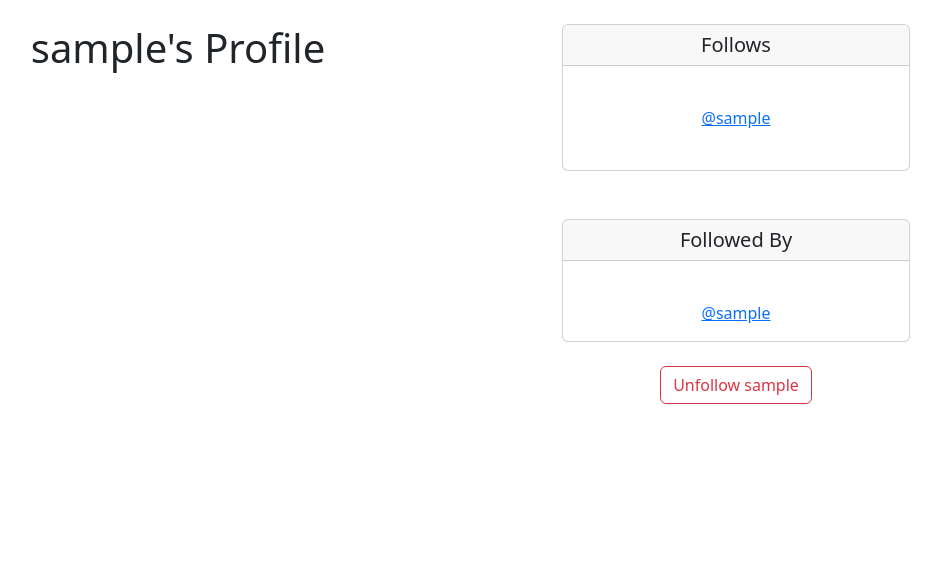
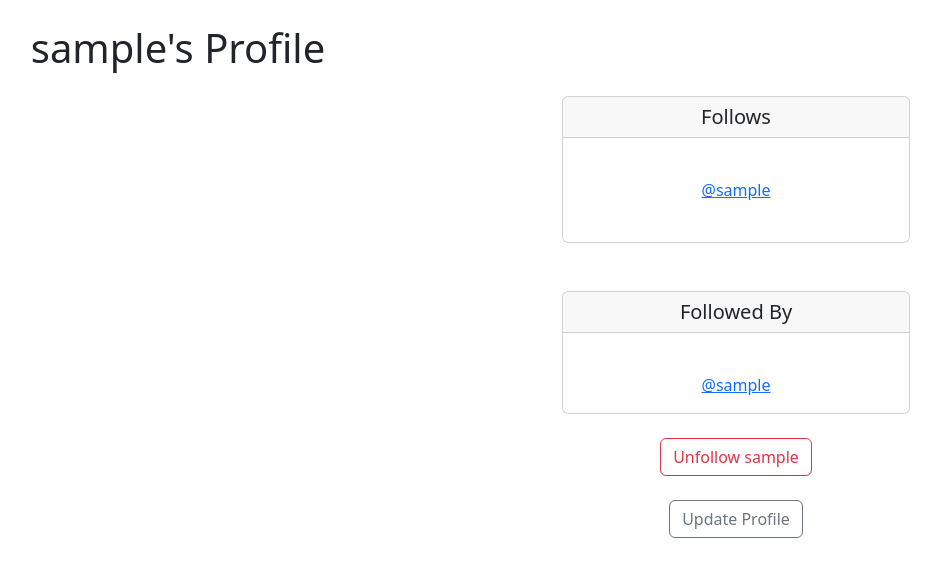
Before and after one commit to ThiagoBrrit/Twitter, a Django app: page /profile/1 in a window 1280 px wide. Shown: the part 56-633 px from the top of the page, without its empty margins (276-1217 px from the left). Run offline with Django 4.2, Linux system fonts and the light colour scheme; the visitor is signed in with stand-in values (Sample User, id 1); data comes from the database, SQL or seed files in the repository; data that the repository does not hold is empty.

Commit message:
Updates profiles pictures / add Profile pictures to Tweets

```diff
--- a/twitter/settings.py
+++ b/twitter/settings.py
@@ -11,6 +11,7 @@ https://docs.djangoproject.com/en/4.1/ref/settings/
 """
 
 from pathlib import Path
+import os
 
 # Build paths inside the project like this: BASE_DIR / 'subdir'.
 BASE_DIR = Path(__file__).resolve().parent.parent
@@ -118,6 +119,9 @@ USE_TZ = True
 
 STATIC_URL = "static/"
 
+MEDIA_URL = 'media/'
+MEDIA_ROOT = os.path.join(BASE_DIR, 'media')
+
 # Default primary key field type
 # https://docs.djangoproject.com/en/4.1/ref/settings/#default-auto-field
 
--- a/twitter/urls.py
+++ b/twitter/urls.py
@@ -15,8 +15,10 @@ Including another URLconf
 """
 from django.contrib import admin
 from django.urls import path, include
+from django.conf import settings
+from django.conf.urls.static import static
 
 urlpatterns = [
     path("admin/", admin.site.urls),
     path('', include('twitter_app.urls')),
-]
+]+ static(settings.MEDIA_URL, document_root=settings.MEDIA_ROOT)
--- a/twitter_app/models.py
+++ b/twitter_app/models.py
@@ -26,6 +26,8 @@ class Profile(models.Model):
         blank=True)
 
     date_modified = models.DateTimeField(User, auto_now=True)
+    profile_image = models.ImageField(null=True, blank=True, upload_to="images/")
+
 
     def __str__(self):
         return self.user.username
--- a/twitter_app/templates/profile.html
+++ b/twitter_app/templates/profile.html
@@ -1,4 +1,5 @@
 {% extends 'base.html' %}
+{% load static %}
 {% block content %}
 
 {% if profile %}
@@ -10,17 +11,38 @@
                 <br>
                 {% if tweets %}
                     {% for tweet in tweets %}
-                        <div class="alert alert-dark" role="alert">
+            <div class="alert alert-dark" role="alert">
+    <div class="container">
+        <div class="row">
+            <div class="col-1">
+                {% if profile.profile_image %}
+                    <img src="{{ profile.profile_image.url }}" style="height: 50px; width: 50px;" class="rounded-circle" alt="{{ profile.user.username }} ">
+                {% else %}
+                    <img src="{% static 'images/profile_default.png' %}" style="height: 50px; width: 50px;" class="rounded-circle" alt="{{ profile.user.username }} ">
+                {% endif %}
+
+            </div>
+
+            <div class="col-11">
                             <h5>{{ tweet.body }} </h5>
                             <small class="text-muted">
                                 ({{ tweet.created_at }}) By @{{ tweet.user.username|lower }}
                             </small>
                         </div>
+            </div>
+        </div>
+    </div>
                     {% endfor %}
                 {% endif %}
 
             </div>
             <div class="col-4">
+<br>
+                {% if profile.profile_image %}
+                    <img class="rounded-circle" style="height: 200px; width: 200px;" src="{{ profile.profile_image.url }}">
+                {% endif %}
+
+<br><br>
                 <div class="card">
                     <h5 class="card-header">Follows</h5>
                     <div class="card-body">
@@ -56,6 +78,9 @@
                 </form>
                 <br>
 
+    {% if request.user.id == profile.user.id %}
+        <a href="{% url 'update_user' %}" class="btn btn-outline-secondary">Update Profile</a>
+    {% endif %}
             </div>
         </div>
     </div>
--- a/twitter_app/urls.py
+++ b/twitter_app/urls.py
@@ -8,4 +8,5 @@ urlpatterns = [
     path('login/', views.login_user, name='login'),
     path('logout', views.logout_user, name='logout'),
     path('register/', views.register_user, name='register'),
+    path('update_user/', views.update_user, name='update_user'),
 ]
--- a/twitter_app/views.py
+++ b/twitter_app/views.py
@@ -1,9 +1,10 @@
 from django.shortcuts import render, redirect
 from django.contrib import messages
 from .models import Profile, Tweet
-from .forms import TweetForm, SignUpForm
+from .forms import TweetForm, SignUpForm, ProfilePicForm
 from django.contrib.auth import authenticate, login, logout
 from django.contrib.auth.forms import UserCreationForm
+from django.contrib.auth.models import User
 from django import forms
 
 
@@ -95,3 +96,24 @@ def register_user(request):
             messages.success(request, ("You have successfully registered. WELCOME"))
             return redirect('home')
     return render(request, 'register.html', {'form':form})
+
+
+def update_user(request):
+    if request.user.is_authenticated:
+        current_user = User.objects.get(id=request.user.id)
+        profile_user = Profile.objects.get(user__id=request.user.id)
+
+        user_form = SignUpForm(request.POST or None, request.FILES or None, instance=current_user)
+        profile_form = ProfilePicForm(request.POST or None, request.FILES or None, instance=profile_user)
+        if user_form.is_valid() and profile_form.is_valid:
+            user_form.save()
+            profile_form.save()
+            login(request, current_user)
+            messages.success(request, ("Your Profile has been updated"))
+            return redirect('home')
+
+
+        return render(request, 'update_user.html', {'user_form':user_form, 'profile_form':profile_form})
+    else:
+        messages.success(request, ("You Must be Logged in to view that page"))
+        return redirect('home')
```
Also changed, not shown: twitter_app/forms.py (+8 -1 lines), twitter_app/templates/home.html (+16 -1 lines), twitter_app/templates/profile_list.html (+6 -1 lines), twitter_app/templates/update_user.html (added, +22 -0 lines), media/images/Velkoz_0.jpg (added), media/images/Velkoz_0_dYTLw0O.jpg (added), media/images/admin-sign-laptop.webp (added), media/images/admin-sign-laptop_gNY2Mly.webp (added), media/images/coala.jpg (added), twitter_app/migrations/0004_profile_profile_image.py (added), twitter_app/static/images/Velkoz_0.jpg (added).
